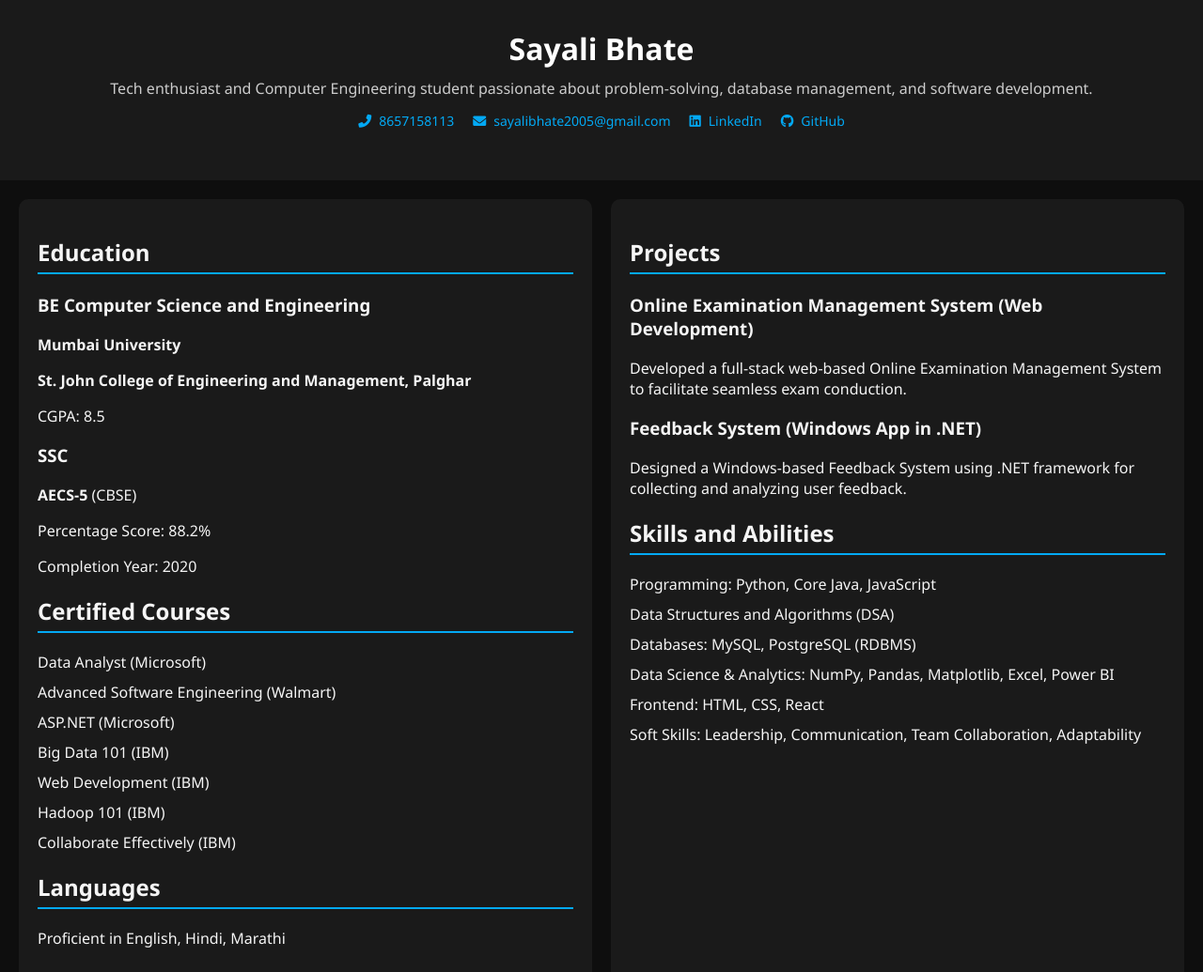
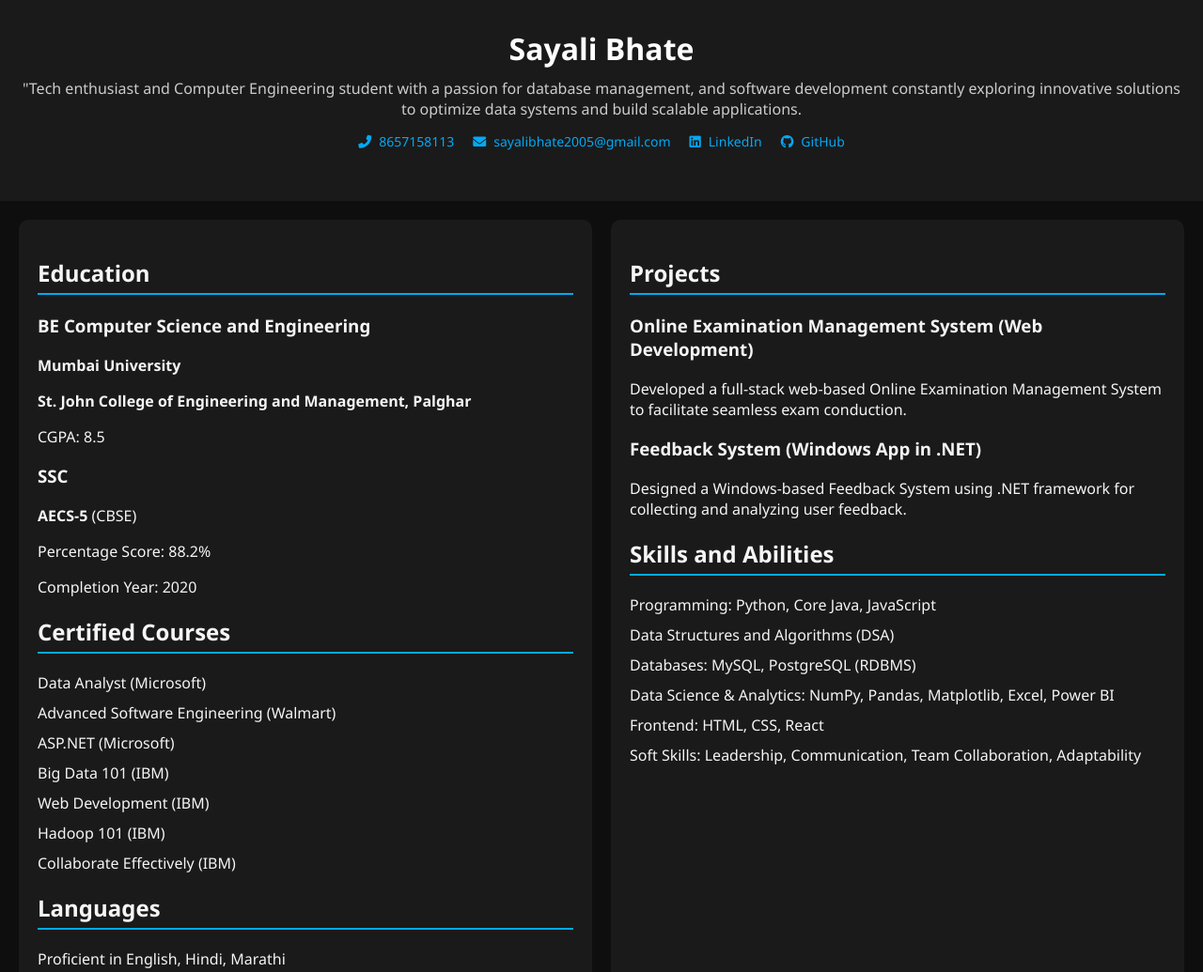
Before and after one commit to Sayalibhate/MY_RESUME, a plain HTML site: page index.html in a window 1280 px wide. Shown: the top 1035 px of the page at 94% size. Drawn offline with Linux system fonts and the light colour scheme.

Commit message:
Update index.html

```diff
--- a/index.html
+++ b/index.html
@@ -110,7 +110,7 @@
 
     <header>
         <h1>Sayali Bhate</h1>
-        <p>Tech enthusiast and Computer Engineering student passionate about problem-solving, database management, and software development.</p>
+        <p>"Tech enthusiast and Computer Engineering student with a passion for database management, and software development constantly exploring innovative solutions to optimize data systems and build scalable applications.</p>
         <div class="contact-info">
             <ul>
                 <li><i class="fas fa-phone-alt"></i> 8657158113</li>
```
